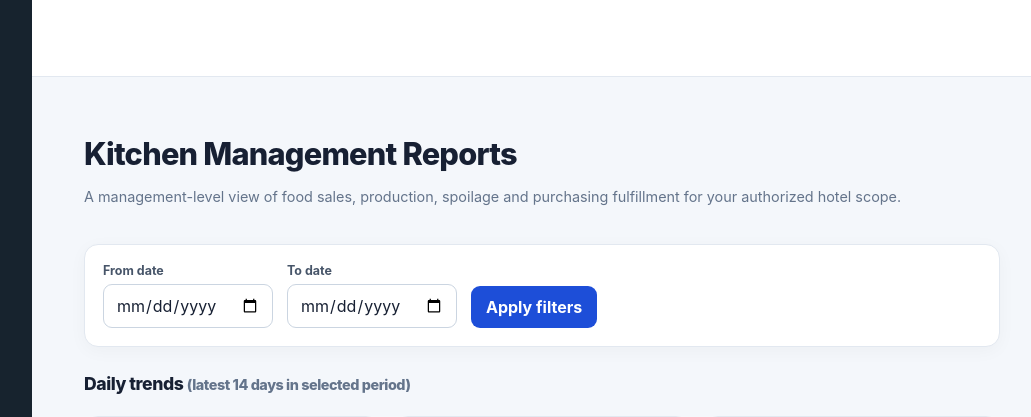
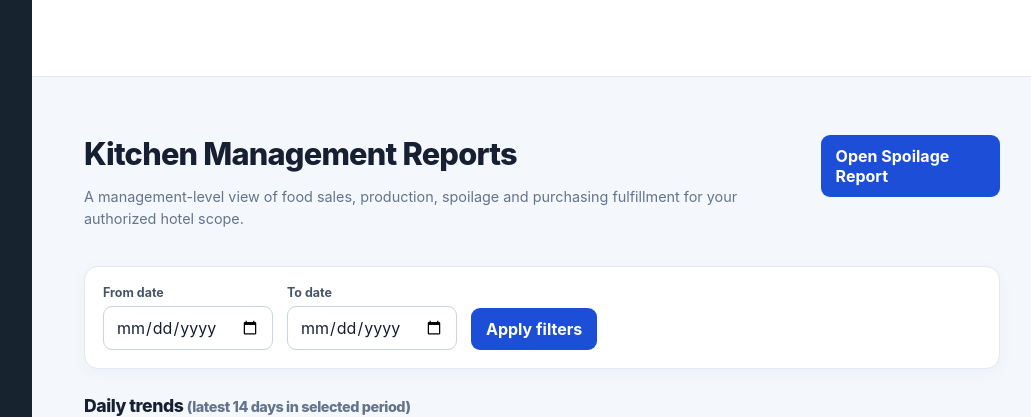
Before and after one commit to nazinamu66/hotel-hms, a Django app: template kitchen/templates/kitchen/management_report.html in a window 1280 px wide. Shown: the top 417 px of the page, without its empty margins (228-1259 px from the left). Run offline with Django 4.2, Linux system fonts and the light colour scheme; the template is opened without the code that fills it, so the values that code supplies are empty; parts of the project's set-up code (start-up, migrations or seed data) failed here and were passed over.

Commit message:
Link management overview to spoilage audit report

```diff
--- a/kitchen/templates/kitchen/management_report.html
+++ b/kitchen/templates/kitchen/management_report.html
@@ -39,6 +39,7 @@
       <h1 class="kmr-title">Kitchen Management Reports</h1>
       <p class="kmr-muted">A management-level view of food sales, production, spoilage and purchasing fulfillment for your authorized hotel scope.</p>
     </div>
+    <a class="kmr-btn" href="{% url 'kitchen_spoilage_report' %}">Open Spoilage Report</a>
   </header>
 
   <form class="kmr-filter" method="get">
```
